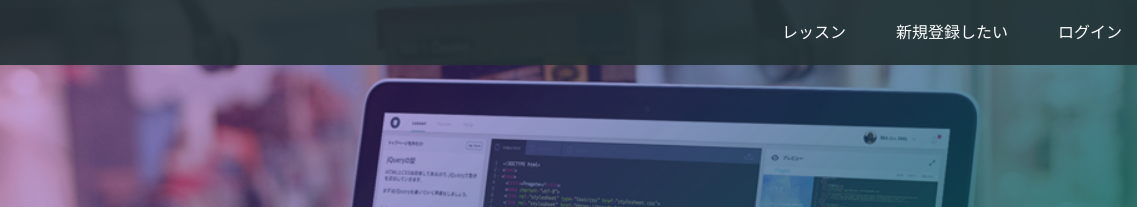
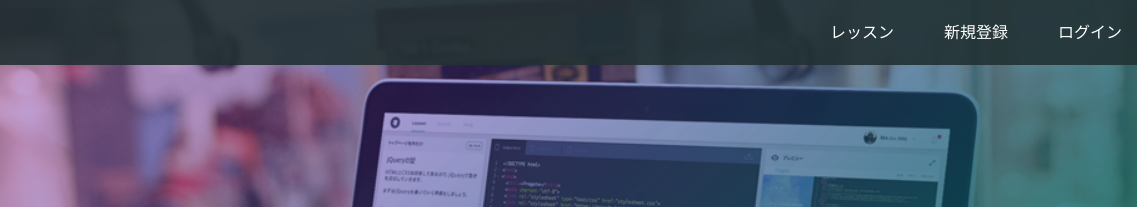
Before and after one commit to mgm0131/testurl, a plain HTML site: page index.html in a window 1280 px wide. Shown: the top 207 px of the page, 143-1280 px from the left. Drawn offline with Linux system fonts and the light colour scheme.

Commit message:
Update index.html

```diff
--- a/index.html
+++ b/index.html
@@ -16,7 +16,7 @@
       <span class="fa fa-bars menu-icon"></span>
       <div class="header-right">
         <a href="#">レッスン</a>
-        <a href="#">新規登録したい</a>
+        <a href="#">新規登録</a>
         <a href="#" class="login">ログイン</a>
       </div>
     </div>
```
